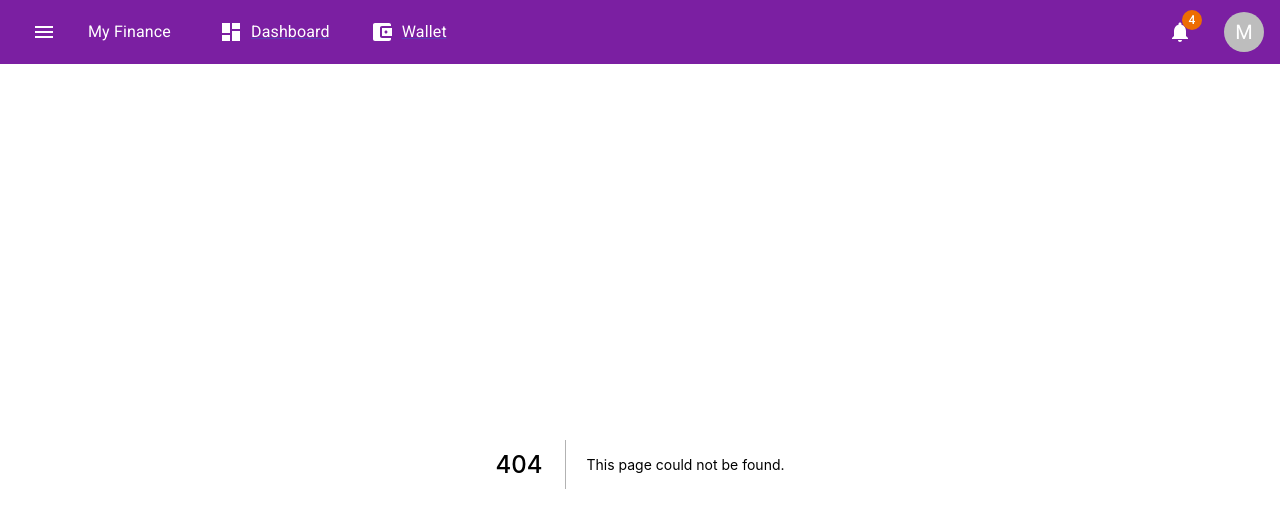
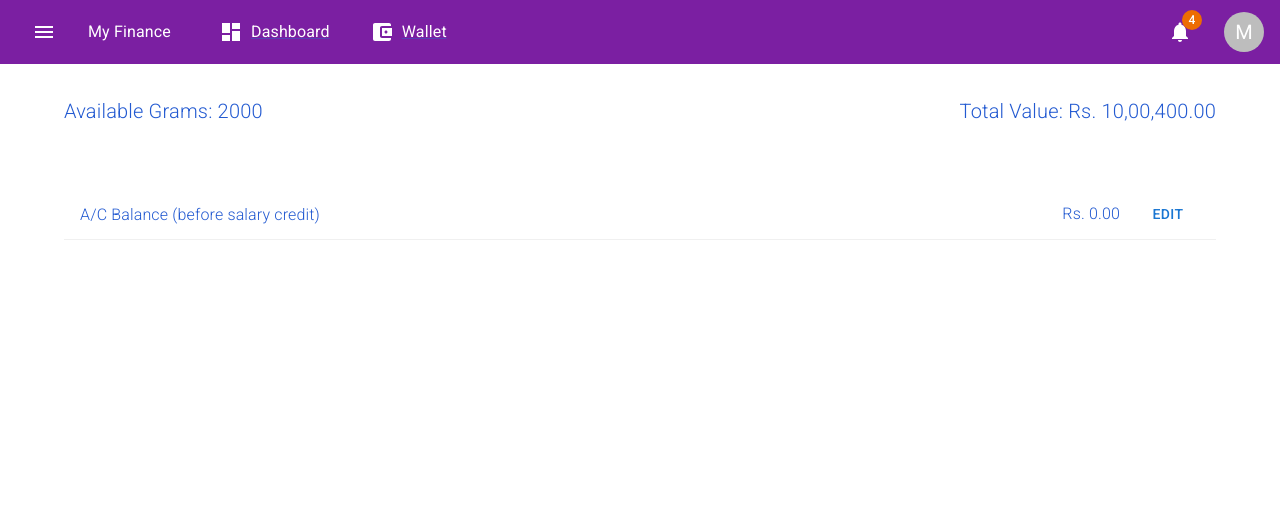
Before and after one commit to cra2ycoder/my-finance, a Next.js app: page /gold-savings in a window 1280 px wide. Before the commit this address had no page. Shown: the top 512 px of the page. Built offline with nearby package versions, Linux system fonts and the light colour scheme.

Commit message:
gold-savings page created

```diff
--- /dev/null
+++ b/pages/gold-savings.tsx
@@ -0,0 +1,41 @@
+import Box from '@mui/material/Box'
+import Container from '@mui/material/Container'
+import Typography from '@mui/material/Typography'
+import WalletTable from '@components/WalletTable'
+import { goldItems } from '@model/config/data'
+
+function Golds() {
+  return (
+    <Box>
+      <Container sx={{ margin: 'auto' }}>
+        <Box display="flex" justifyContent="space-between">
+          <Typography
+            sx={{
+              color: '#235ad1',
+              fontSize: '2.5vh',
+              fontWeight: 100,
+              margin: '2rem 0',
+            }}
+          >
+            <span>Available Grams: </span>
+            <span>2000</span>
+          </Typography>
+          <Typography
+            sx={{
+              color: '#235ad1',
+              fontSize: '2.5vh',
+              fontWeight: 100,
+              margin: '2rem 0',
+            }}
+          >
+            <span>Total Value: </span>
+            <span>Rs. 10,00,400.00</span>
+          </Typography>
+        </Box>
+        <WalletTable list={goldItems} />
+      </Container>
+    </Box>
+  )
+}
+
+export default Golds
```
